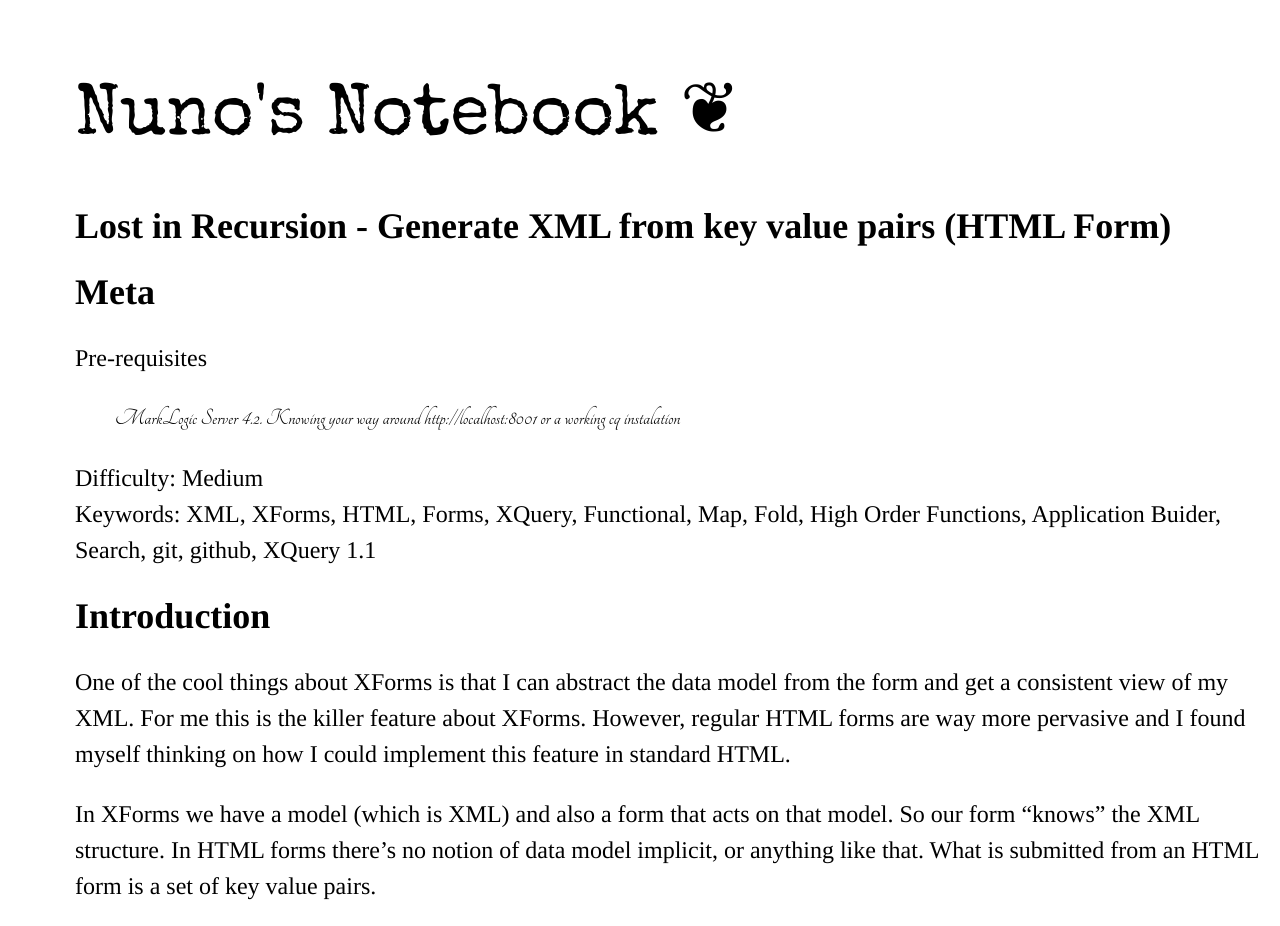
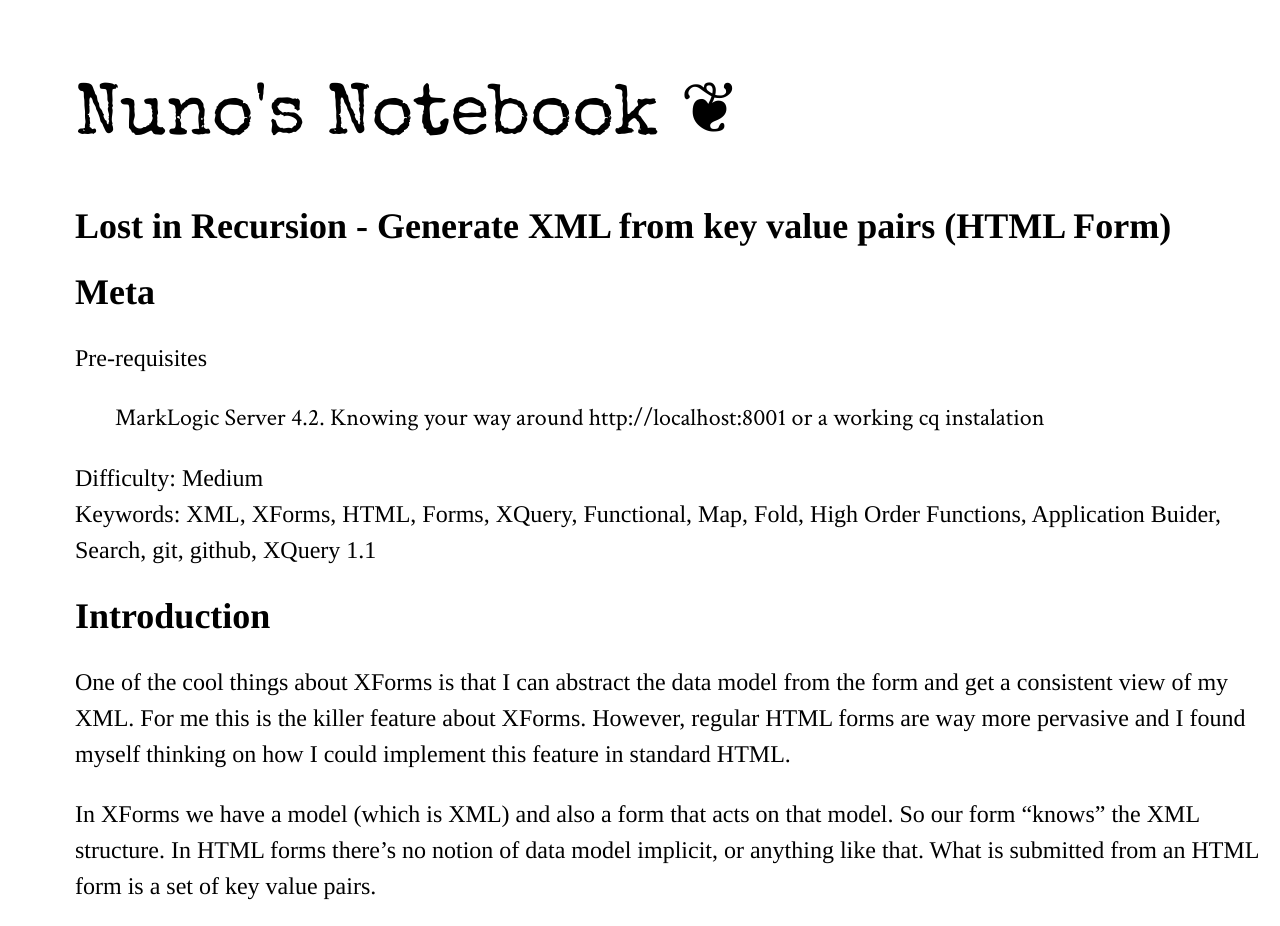
Before and after one commit to dscape/dscape.github.com, a Jekyll site: the page built from _posts/2010-08-28-lost-in-recursion-generate-xml-from-key-value-pairs-html-form.markdown, in a window 1280 px wide. Shown: the top 926 px of the page. Built offline with Jekyll 4.4.1, drawn with Linux system fonts in a browser that asks for light colours; Markdown is read by kramdown in place of the engine named in the settings; grey boxes are pictures that could not be loaded.

Commit message:
check style partial

```diff
--- a/_layouts/default.html
+++ b/_layouts/default.html
@@ -8,7 +8,7 @@
      <link rel="stylesheet" type="text/css"
             href="http://fonts.googleapis.com/css?family=Inconsolata">
      <link rel="stylesheet" type="text/css"
-            href="http://fonts.googleapis.com/css?family=Tangerine">
+            href="http://fonts.googleapis.com/css?family=Crimson+Text">
      <link rel="stylesheet" type="text/css"
            href="http://fonts.googleapis.com/css?family=Special+Elite">
       <link rel="stylesheet" type="text/css"
--- a/css/screen.css
+++ b/css/screen.css
@@ -4,7 +4,7 @@ h1         { font-size: 1.5em; margin-top: 1.5em; }
 ul         { padding: 0; }
 ul li      { list-style-type: none; }
 code       { font-family: 'Inconsolata', Courier, serif; color: #063; }
-blockquote p { font-family: 'Tangerine', Times, serif;}
+blockquote p { font-family: 'Crimson Text', Times, serif;}
 a:hover    { color: #036; }
 a:link, a:visited { color: #000; }
 .rss a, .title a            { text-decoration: none ; }
```
